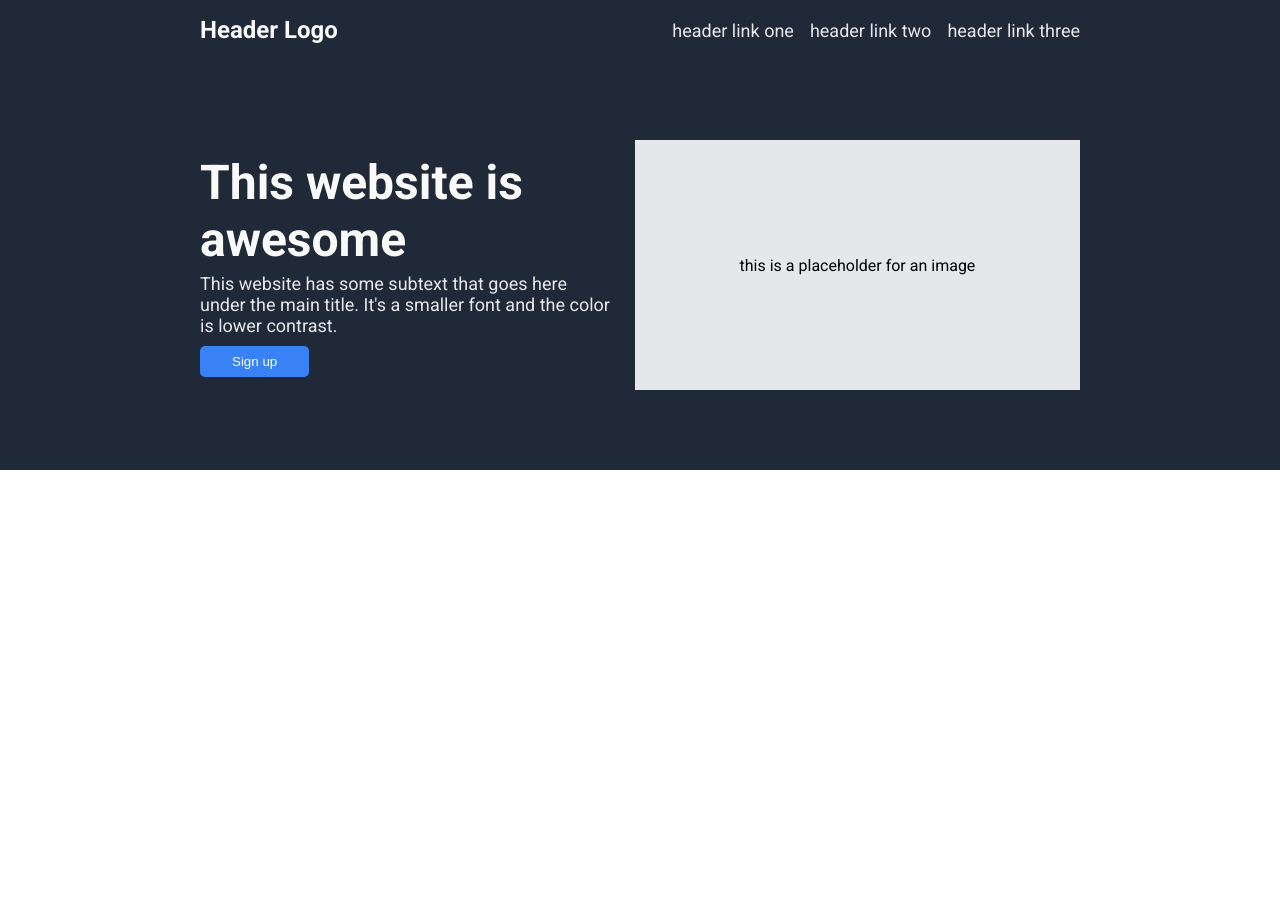
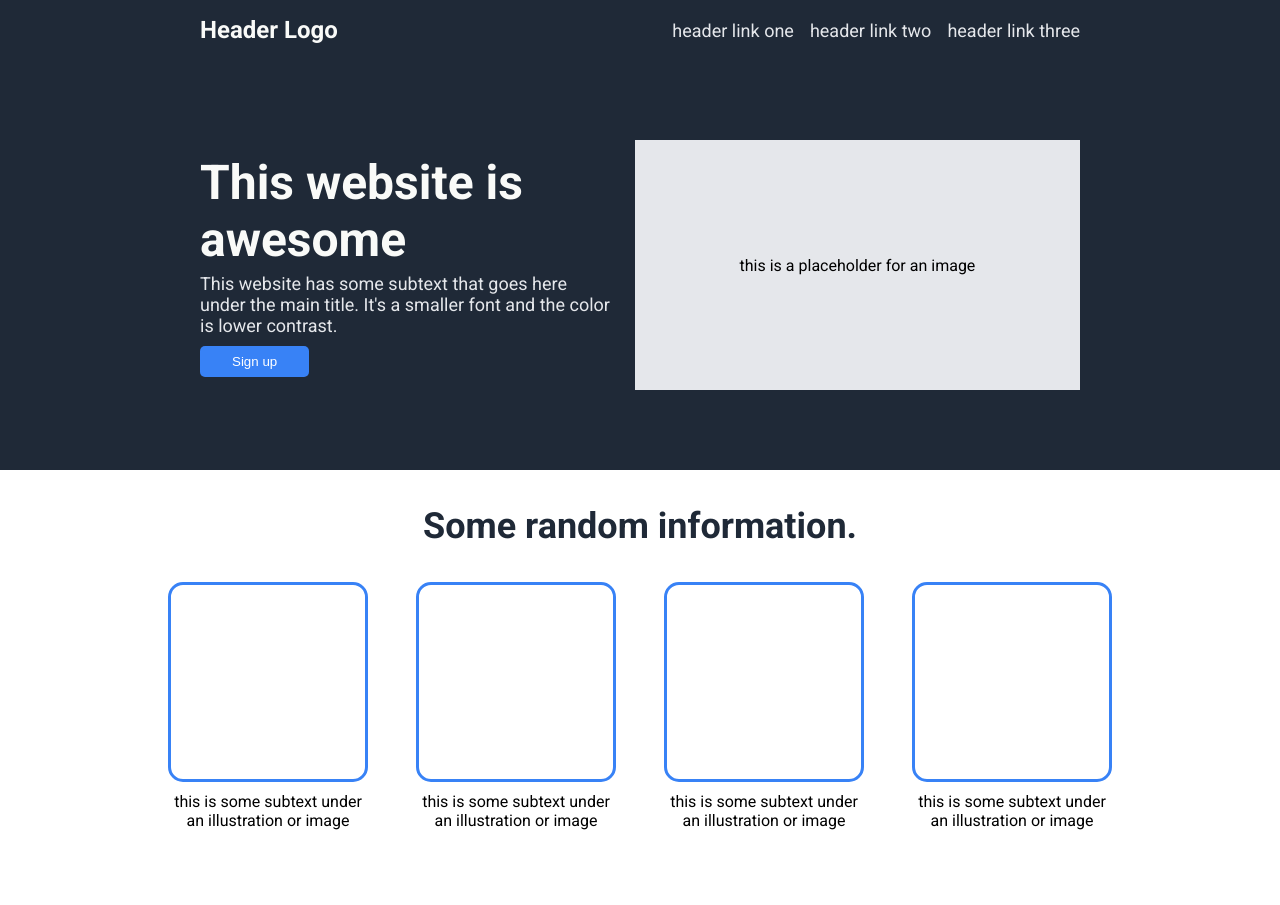
Before and after one commit to PedroMoscovo/top-landingpage-exercise, a plain HTML site: page index.html in a window 1280 px wide. Before the commit the page ends 800 px from the top, so only its background shows below. Drawn offline with Linux system fonts and the light colour scheme.

Commit message:
Added Info section

```diff
--- a/index.html
+++ b/index.html
@@ -27,6 +27,27 @@
                 <p id="placeholder">this is a placeholder for an image</p>
             </div>
         </div>
+        <div class="information">
+            <h1 class="info-title">Some random information.</h1>
+            <div class="blocks">
+                <div class="card">
+                    <div class="square"></div>
+                    <p>this is some subtext under an illustration or image</p>
+                </div>
+                <div class="card">
+                    <div class="square"></div>
+                    <p>this is some subtext under an illustration or image</p>
+                </div>
+                <div class="card">
+                    <div class="square"></div>
+                    <p>this is some subtext under an illustration or image</p>
+                </div>
+                <div class="card">
+                    <div class="square"></div>
+                    <p>this is some subtext under an illustration or image</p>
+                </div>
+            </div>
+        </div>
     </div>
 </body>
 </html>
--- a/styles.css
+++ b/styles.css
@@ -90,3 +90,45 @@ button {
     padding: 8px 32px;
     border-radius: 5px;
 }
+
+/* Info section */
+
+.information {
+    display: flex;
+    flex-direction: column;
+    align-items: center;
+    justify-content: center;
+}
+
+.info-title{
+    font-size: 36px;
+    font-weight: 900;
+    color: #1F2937;
+    margin: 35px 0;
+}
+
+.blocks {
+    display: flex;
+    align-items: center;
+    justify-content: center;
+    gap: 48px;
+    padding: 0 50px;
+}
+
+.card {
+    display: flex;
+    align-items: center;
+    justify-content: center;
+    flex-direction: column;
+    width: 200px;
+    text-align: center;
+    margin-bottom: 75px;
+}
+
+.square{
+    border: 3px solid #3882F6;
+    border-radius: 15px;
+    width: 100%;
+    height: 200px;
+    margin-bottom: 10px;
+}
```
